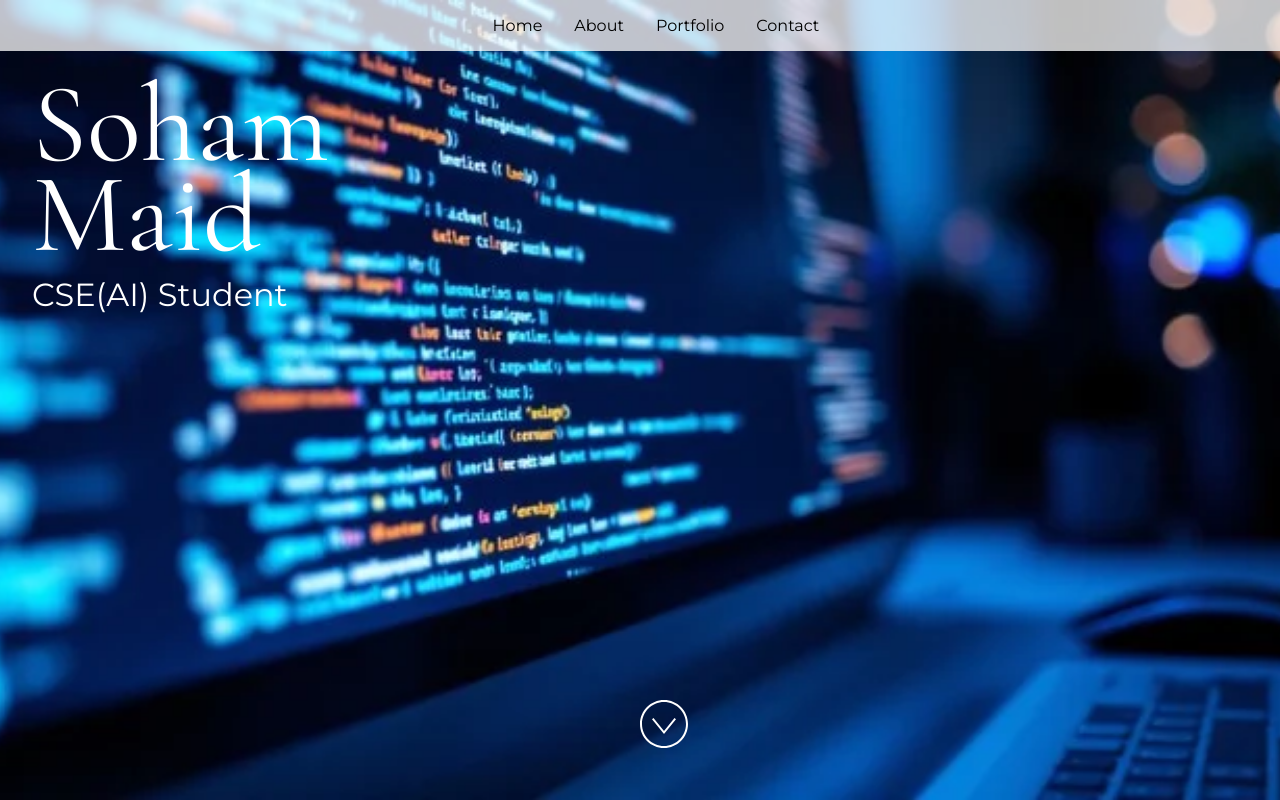
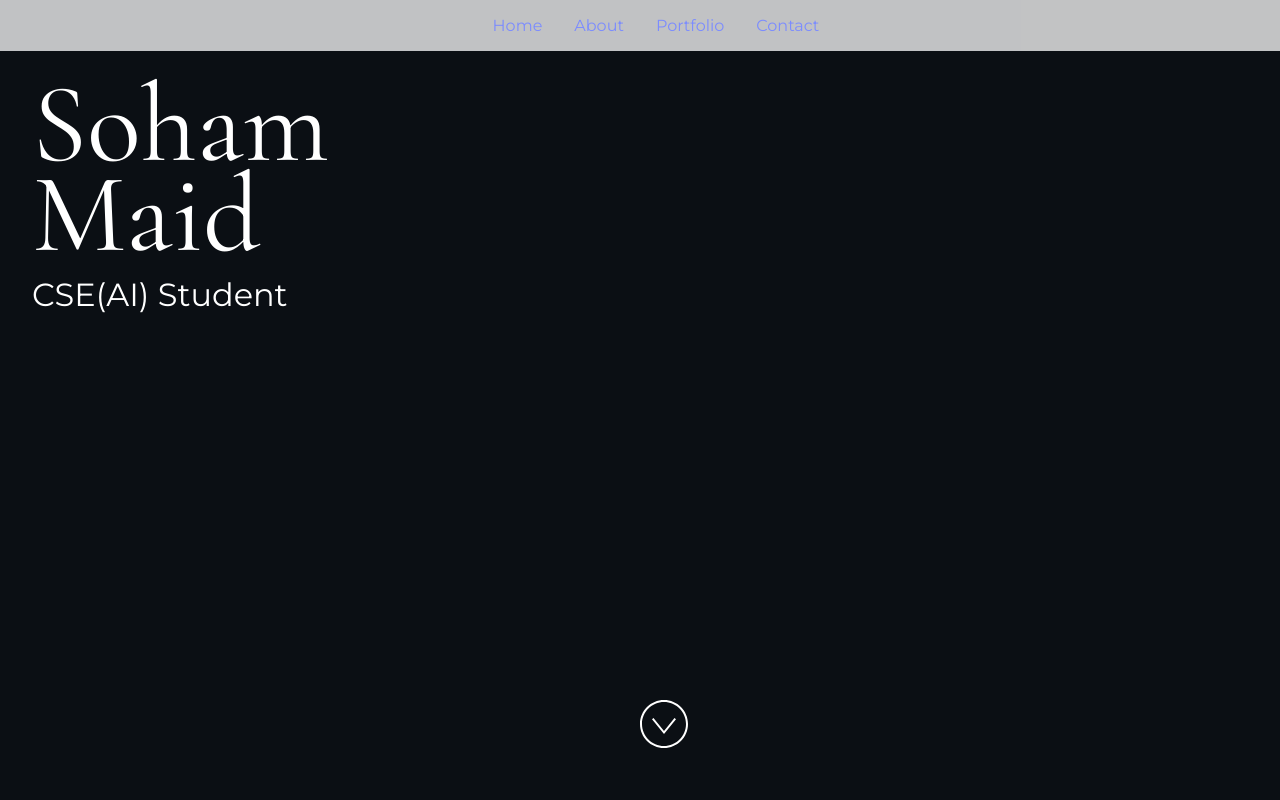
Before and after one commit to sohamx0/Portfolio, a React (Vite) app: page / in a window 1280 px wide. Built offline with nearby package versions, Linux system fonts and the light colour scheme.

Commit message:
Refactor styles to use CSS variables for better maintainability and consistency

```diff
--- a/src/styles.css
+++ b/src/styles.css
@@ -3,6 +3,15 @@
 */
 
 @import url("https://fonts.googleapis.com/css2?family=Cormorant+Garamond:wght@300;400&family=Montserrat:wght@200;400;600;800&display=swap");
+
+:root {
+  --bg: #0b0f14;
+  --surface: #0f1620;
+  --muted: #9ea9bf;
+  --text: #e6eef8;
+  --accent: #7c8cff;
+  --border: rgba(255,255,255,0.06);
+}
 
 html,
 body {
@@ -12,6 +21,8 @@ body {
   overflow-x: hidden;
   padding: 0;
   width: 100%;
+  background: var(--bg);
+  color: var(--text);
 }
 
 div#main {
@@ -99,16 +110,16 @@ li {
 }
 
 li::marker {
-  color: #4e567e;
+  color: var(--accent);
 }
 
 a {
-  color: black;
+  color: var(--accent);
   text-decoration: none;
 }
 
 a:hover {
-  color: #4e567e;
+  color: #a9b6ff;
 }
 
 .container {
@@ -121,6 +132,8 @@ a:hover {
 .container .box {
   border-radius: 10px;
   border: 1px solid rgb(204, 204, 204);
+  background: rgba(255,255,255,0.02);
+  border: 1px solid var(--border);
   display: flex;
   flex-direction: column;
   justify-content: flex-start;
```
